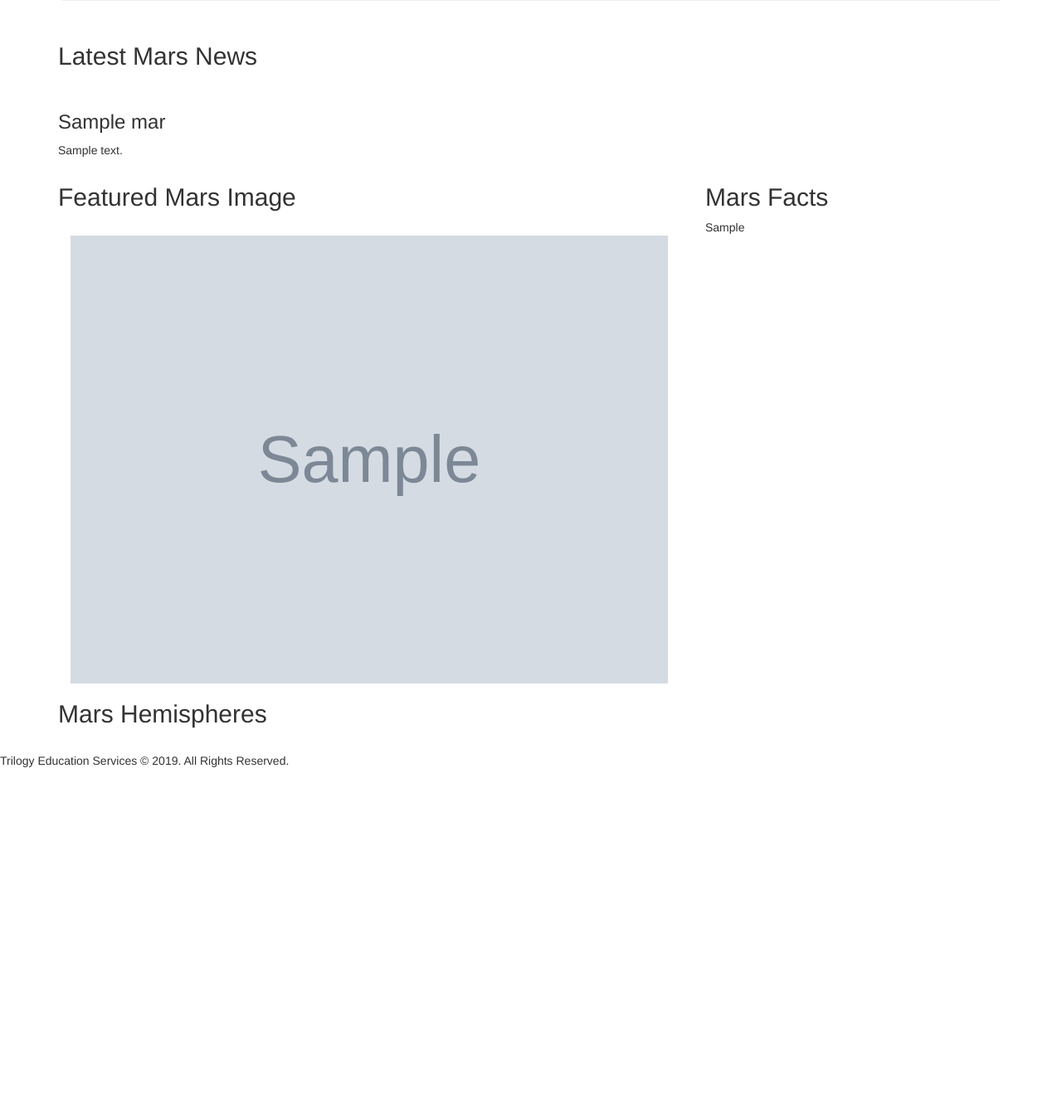
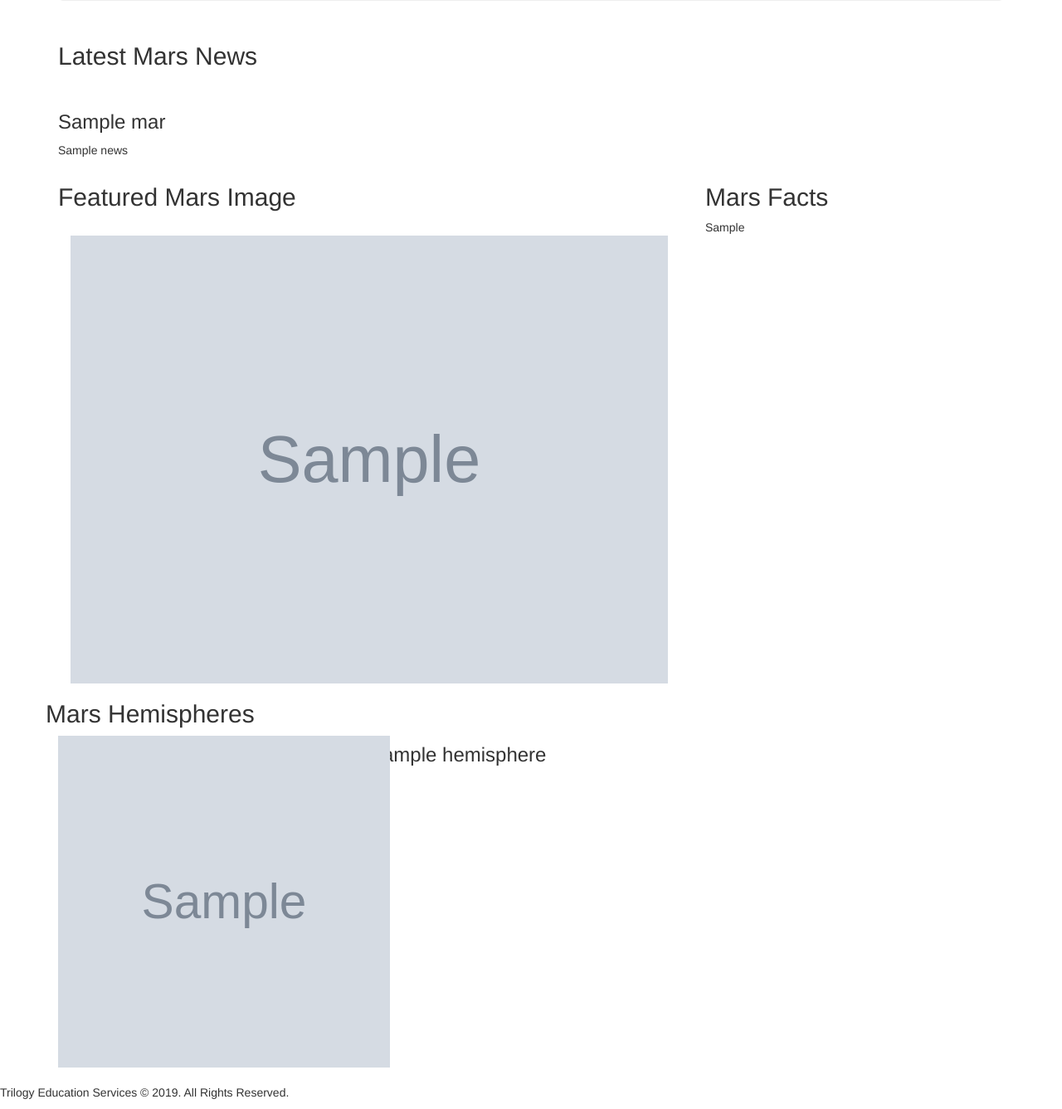
Before and after one commit to mongrella/web-scraping-challenge, a Flask app: page / in a window 1280 px wide. Shown: the part 255-1592 px from the top of the page at 83% size. Before the commit the page ends 1180 px from the top, so only its background shows below. Run offline with Flask 2, Linux system fonts and the light colour scheme; grey boxes marked "Sample" are stand-in pictures; a database or web service that is not in the repository returns one stand-in record (values such as "Sample title"); some libraries are stand-ins or nearby versions.

Commit message:
final updates

```diff
--- a/Missions_to_Mars/app.py
+++ b/Missions_to_Mars/app.py
@@ -16,7 +16,7 @@ mongo = PyMongo(app)
 @app.route("/")
 def index():
     mars = mongo.db.mars.find_one()
-    return render_template("index.html", mars_info=mars)
+    return render_template("index.html", mars=mars)
 
 
 #Create a route called /scrape that will import your scrape_mars.py script and call your scrape function
--- a/Missions_to_Mars/scrape_mars.py
+++ b/Missions_to_Mars/scrape_mars.py
@@ -90,7 +90,7 @@ def scrape():
         "news":paragraph_content,
         "featured_image_url":featured_image_url,
         "mars_table":mars_df,
-        "hemisphere images":hemisphere_img_urls
+        "hemisphere_images":hemisphere_img_urls
     }
 
     # Close the browser after scraping
--- a/Missions_to_Mars/templates/index.html
+++ b/Missions_to_Mars/templates/index.html
@@ -22,8 +22,8 @@
       <div class="col-md-12">
         <h2>Latest Mars News</h2>
         <br>
-        <h3>{{mars_info.news_title}}</h3>
-        <p>{{mars_info.paragraph_content}}</p>
+        <h3>{{mars.news_title}}</h3>
+        <p>{{mars.news}}</p>
       </div>
     </div>
 
@@ -32,23 +32,30 @@
       <div class="col-md-8">
         <h2>Featured Mars Image</h2>
         <br>
-        <img class="col-md-12" src="{{mars_info.featured_image_url}}" alt="Featured Mars Image">
+        <img class="col-md-12" src="{{mars.featured_image_url}}" alt="Featured Mars Image">
       </div>
       <div class="col-md-4">
 
     <!--Mars Table-->
       <div class="card">
       <h2>Mars Facts</h2>
-        {{mars_info.mars_df}}
+        {{mars.mars_table}}
       </div>
     </div>
   </div>
 
     <!-- Mars Hemispheres-->
     <div class="row">
-      <div class="col-md-8">
-        <h2>Mars Hemispheres</h2>
-      </div>
+      <h2>Mars Hemispheres</h2>
+        <div class="col-sm-4">
+          {% for Hemispheres in mars.hemisphere_images %}
+
+          <img width="400px" height="400px" src="{{mars.hemisphere.image_url}}" alt="Hemisphere Image">
+          </div>
+          <div>
+            <h3>{{mars.hemisphere.title}}</h3>
+          </div>
+          {% endfor %}
     </div>
     <br>
 
```
Also changed, not shown: Missions_to_Mars/screenshot.png (added), 3 other files.
